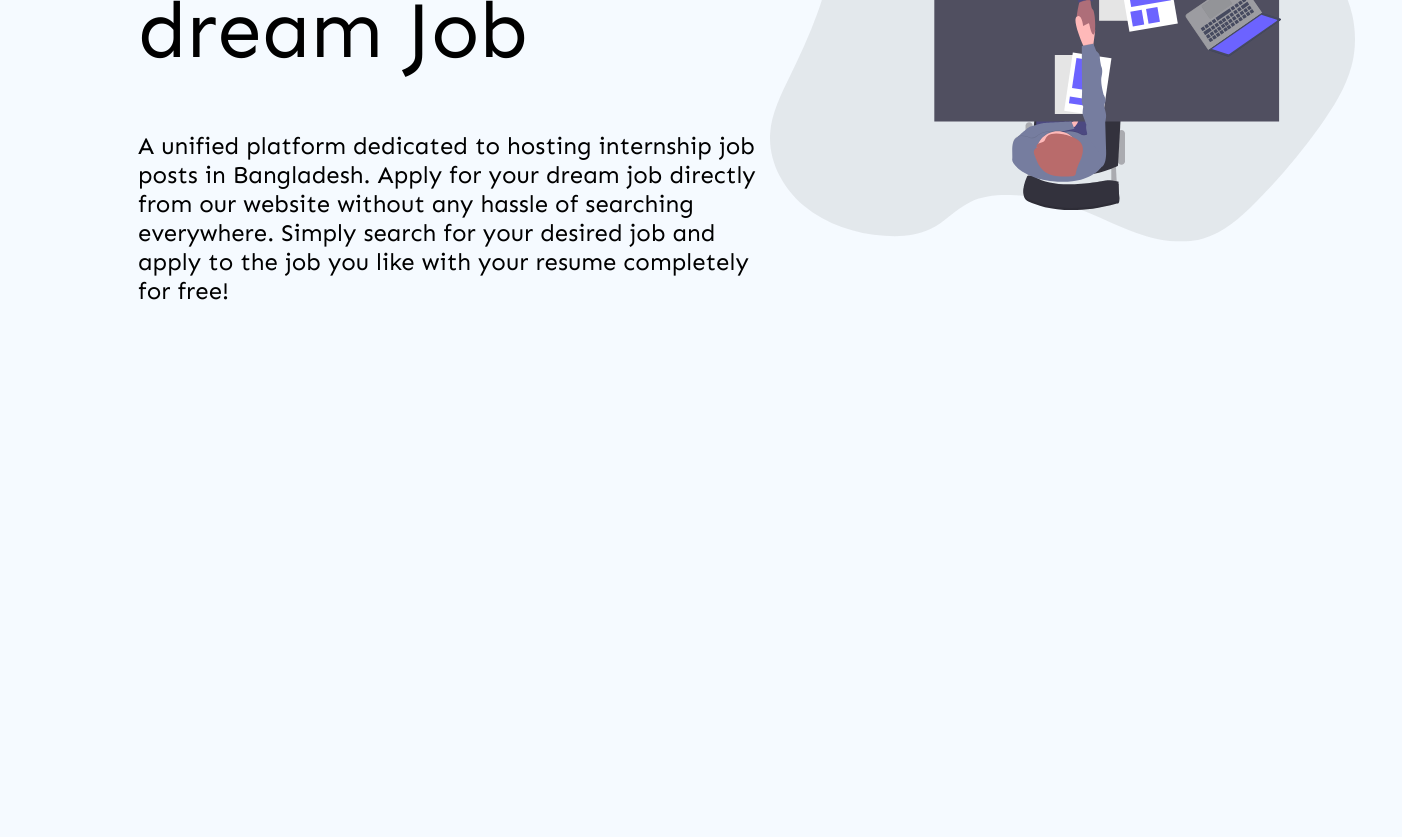
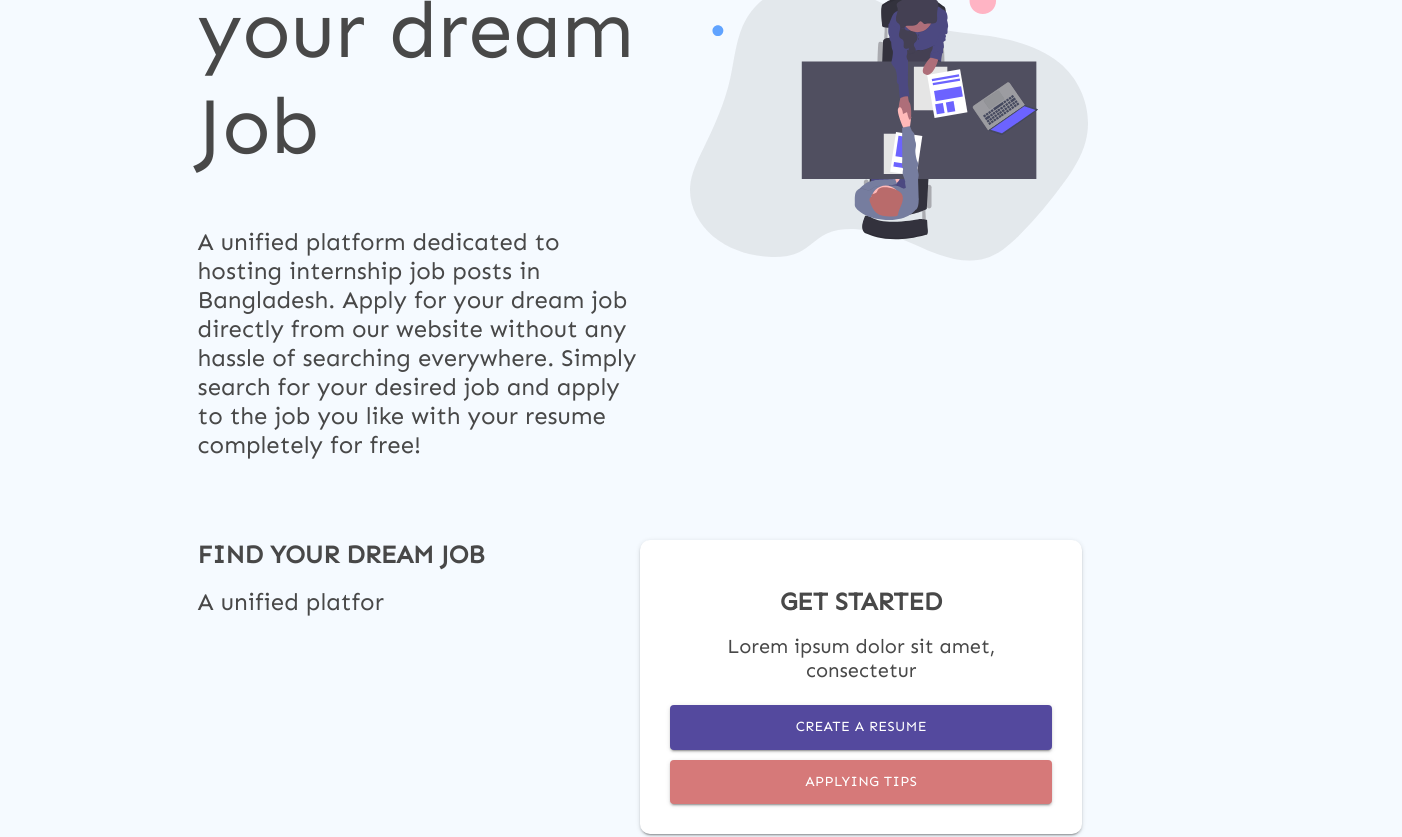
Before and after one commit to Propo41/intern-lagbe, a React (Create React App) app in the folder client/: page / in a window 1280 px wide. Shown: the part 240-1077 px from the top of the page, 1402 px wide, since content can reach past the window. Before the commit the page ends 800 px from the top, so only its background shows below. Built offline with nearby package versions, Linux system fonts and the light colour scheme.

Commit message:
- added pussies for matcovic sucker

```diff
--- a/client/src/containers/LandingPage/LandingPage.jsx
+++ b/client/src/containers/LandingPage/LandingPage.jsx
@@ -1,13 +1,49 @@
 import React from "react";
 import Grid from "@material-ui/core/Grid";
+import { makeStyles } from "@material-ui/core/styles";
 import PublicNavbar from "../../components/PublicNavbar/PublicNavbar";
 import LandingPageImage from "../../assets/images/landing_page_image.svg";
+import Paper from "@material-ui/core/Paper";
+import Button from "@material-ui/core/Button";
 
 const LandingPage = () => {
+  const useStyles = makeStyles(() => ({
+    landingImage: {
+      marginLeft: 50,
+      width: "90%",
+      height: "90%",
+    },
+
+    getStartedCard: {
+      padding: 30,
+      textAlign: "center",
+      marginTop: "65px",
+    },
+
+    buttonSmallPurple: {
+      backgroundColor: "var(--purple)",
+      color: "white",
+      fontFamily: "Sen",
+      marginTop: 10,
+      padding: "var(--button-padding)",
+    },
+
+    buttonSmallRed: {
+      backgroundColor: "var(--red)",
+      color: "white",
+      fontFamily: "Sen",
+      marginTop: 10,
+      padding: "var(--button-padding)",
+    },
+  }));
+
+  const classes = useStyles();
+
   return (
-    <div>
+    <div className="content-grid-padding">
       <PublicNavbar />
-      <Grid container className="content-grid-padding">
+      {/* Landing page */}
+      <Grid container>
         <Grid item xs>
           <h1 className="landing-page-title">Apply for your dream Job</h1>
           <h1 className="landing-page-subtitle">
@@ -19,7 +55,48 @@ const LandingPage = () => {
           </h1>
         </Grid>
         <Grid item xs>
-          <img src="/assets/images/landing_page_image.svg" alt="landing page" />
+          <img
+            src="/assets/images/landing_page_image.svg"
+            alt="landing page"
+            className={classes.landingImage}
+          />
+        </Grid>
+      </Grid>
+      {/* Landing page body */}
+      <Grid container>
+        <Grid item xs>
+          <h1
+            className="section-heading"
+            style={{
+              marginTop: "65px",
+            }}
+          >
+            FIND YOUR DREAM JOB
+          </h1>
+
+          <h1 className="landing-page-subtitle">A unified platfor</h1>
+        </Grid>
+
+        <Grid item xs>
+          <Paper elevation={2} className={classes.getStartedCard}>
+            <h1 className="section-heading">GET STARTED</h1>
+            <h1 className="content">Lorem ipsum dolor sit amet, consectetur</h1>
+            <Button
+              variant="contained"
+              fullWidth={true}
+              className={classes.buttonSmallPurple}
+            >
+              CREATE A RESUME
+            </Button>
+
+            <Button
+              variant="contained"
+              fullWidth={true}
+              className={classes.buttonSmallRed}
+            >
+              APPLYING TIPS
+            </Button>
+          </Paper>
         </Grid>
       </Grid>
     </div>
--- a/client/src/styles/App.css
+++ b/client/src/styles/App.css
@@ -10,10 +10,10 @@
   --red: #d67979;
   --light-purple: #bcb2ff;
   /* Margin dimens */
-  --body-margin-start: 70px;
-  --body-margin-end: 70px;
-  --content-margin-start: 130px;
-  --content-margin-end: 130px;
+  --body-margin-start: 8%;
+  --body-margin-end: 8%;
+  --content-margin-start: 15%;
+  --content-margin-end: 15%;
   --content-margin-top: 55px;
   /* font sizes */
   --font-size-navbar: 1.25rem;
@@ -30,11 +30,17 @@
   --font-size-button-large: 1.563rem;
   --font-size-button-medium: 1.25rem;
   --font-size-button-small: 0.938rem;
+  /* button dimens */
+  --button-padding: 10px;
 }
 
 body {
   background-color: var(--body-color);
   font-family: "Sen", sans-serif;
+}
+
+h1 {
+  color: var(--black);
 }
 
 .root-grid-padding {
@@ -75,6 +81,24 @@ body {
   font-size: var(--font-size-navbar);
   color: var(--black);
   font-family: "Sen", sans-serif;
+}
+
+.section-heading {
+  font-style: normal;
+  font-weight: bold;
+  font-size: var(--font-size-section-heading);
+}
+
+.section-heading {
+  font-style: normal;
+  font-weight: bold;
+  font-size: var(--font-size-section-heading);
+}
+
+.content {
+  font-style: normal;
+  font-weight: normal;
+  font-size: var(--font-size-content);
 }
 
 /* [END] Font styles */
```
